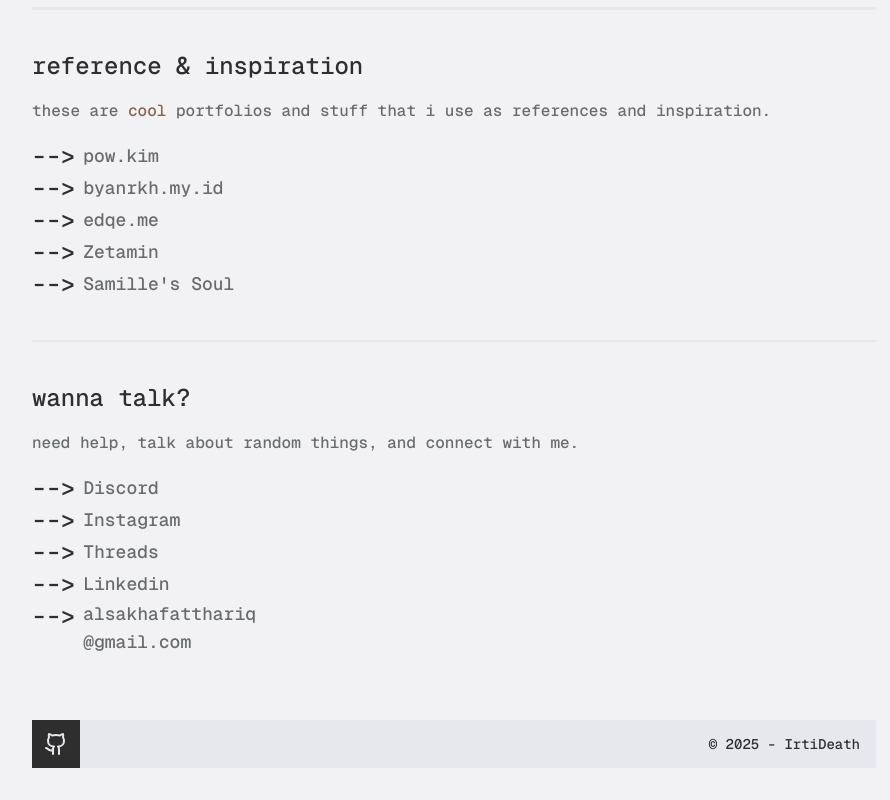
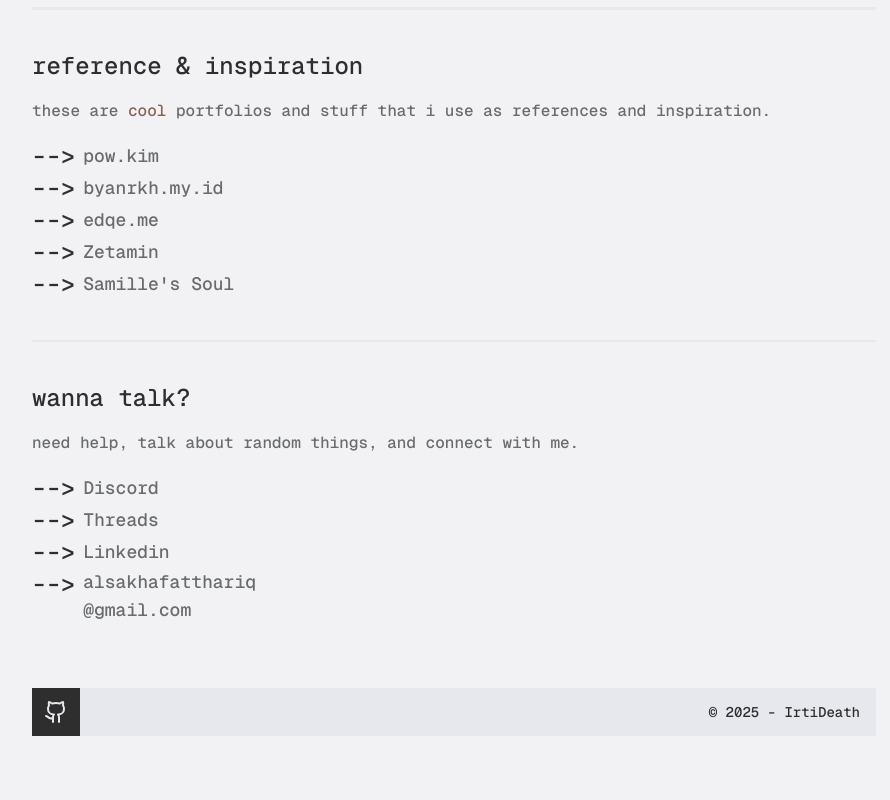
Before and after one commit to IRTIDEATH/Al-Sakha, a Next.js app: page / in a window 1280 px wide. Shown: the part 2533-3333 px from the top of the page, without its empty margins (186-1076 px from the left). After the commit the page ends 3301 px from the top, so only its background shows below. Built offline with nearby package versions, Linux system fonts and the light colour scheme.

Commit message:
Update uhh

```diff
--- a/app/layout.tsx
+++ b/app/layout.tsx
@@ -15,7 +15,7 @@ const geistMono = Geist_Mono({
 });
 
 export const metadata: Metadata = {
-  title: "Irtideath",
+  title: "IrtiDeath",
   description: "Portfolio website of Al Sakha, npc developer",
   keywords: [
     "software engineer",
--- a/constants/index.ts
+++ b/constants/index.ts
@@ -341,11 +341,6 @@ export const chatLink: TchatLink[] = [
         title: "Discord",
     },
     {
-        label: "Talk with me on Instagram",
-        href: "https://www.instagram.com/enderjhass",
-        title: "Instagram",
-    },
-    {
         label: "Talk with me on Threads",
         href: "https://www.threads.com/@enderjhass",
         title: "Threads",
```
